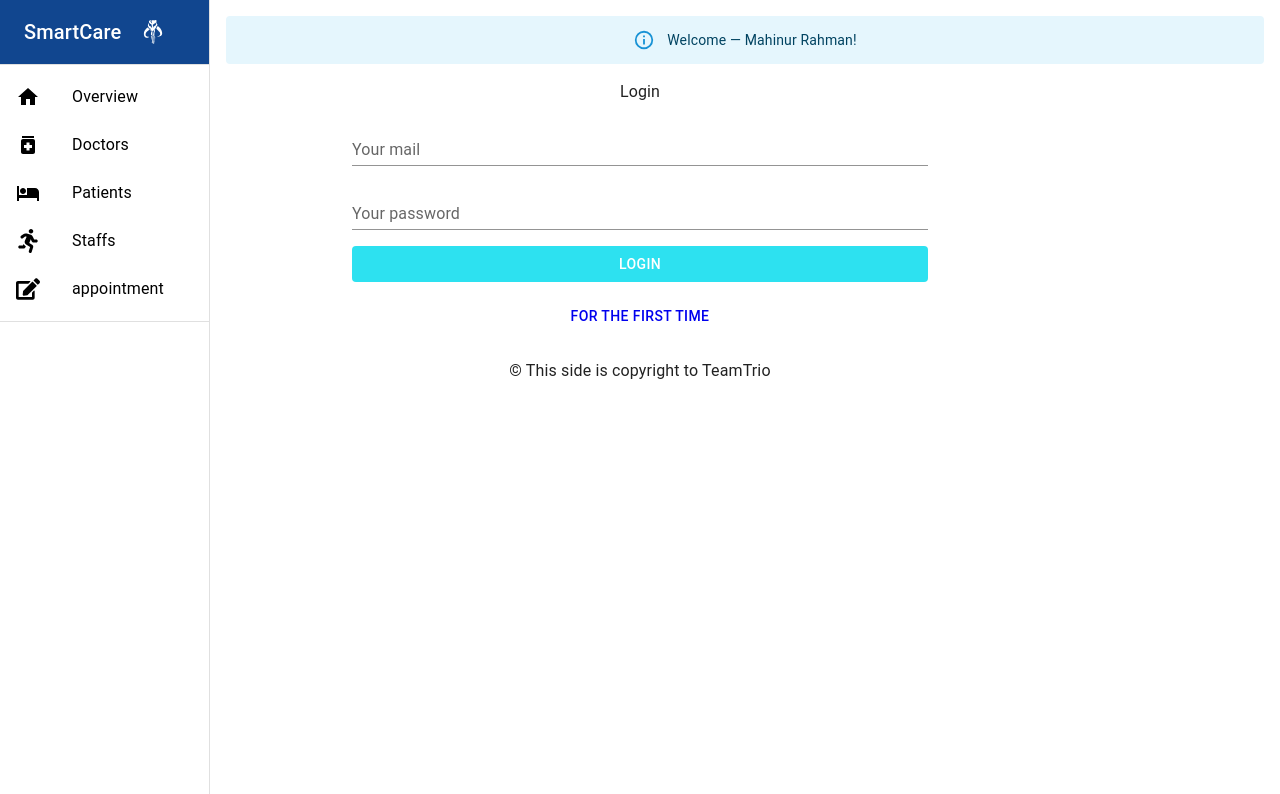
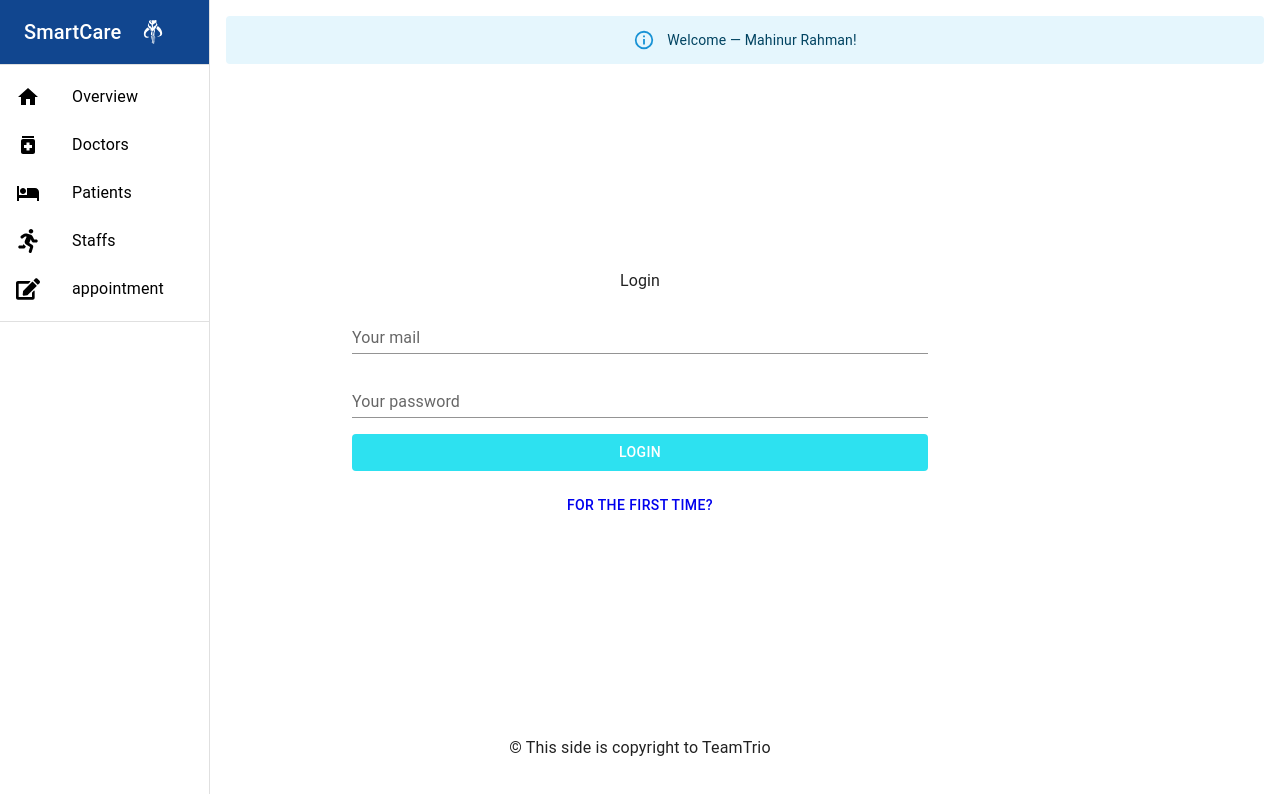
Before and after one commit to srihernogo/practice-react-hospital, a React (Create React App) app: page /login in a window 1280 px wide. Shown: the top 794 px of the page. Built offline with nearby package versions, Linux system fonts and the light colour scheme.

Commit message:
Update login page style

```diff
--- a/src/Pages/Home/Login/Login.js
+++ b/src/Pages/Home/Login/Login.js
@@ -23,15 +23,27 @@ const Login = () => {
 
   return (
     <Container fixed>
-      <Box sx={{ flexGrow: 1 }}>
-        <Grid container spacing={2}>
+      <Box
+        sx={{
+          flexGrow: 1,
+          height: '80vh',
+          display: 'flex',
+          justifyContent: 'center',
+          alignItems: 'center',
+        }}
+      >
+        <Grid
+          container
+          spacing={2}
+          sx={{ background: '#fff', padding: '6rem 0rem' }}
+        >
           <Grid item xs={12} md={12}>
             <Typography variant="bosy1" gutterBottom component="div">
               Login
             </Typography>
             <form onClick={handleLoginSubmit}>
               <TextField
-                sx={{ width: '50%', m: 1 }}
+                sx={{ width: { sm: 'none', md: '50%', lg: '50%' }, m: 1 }}
                 id="standard-basic"
                 label="Your mail"
                 name="email"
@@ -40,7 +52,7 @@ const Login = () => {
               />
 
               <TextField
-                sx={{ width: '50%', m: 1 }}
+                sx={{ width: { sm: 'none', md: '50%', lg: '50%' }, m: 1 }}
                 id="standard-basic"
                 label="Your password"
                 name="password"
@@ -62,7 +74,7 @@ const Login = () => {
 
               <Link to="/registration">
                 <Button sx={{ width: '50%', m: 1 }} color="inherit">
-                  For the First time
+                  For the First time?
                 </Button>
               </Link>
             </form>
```
